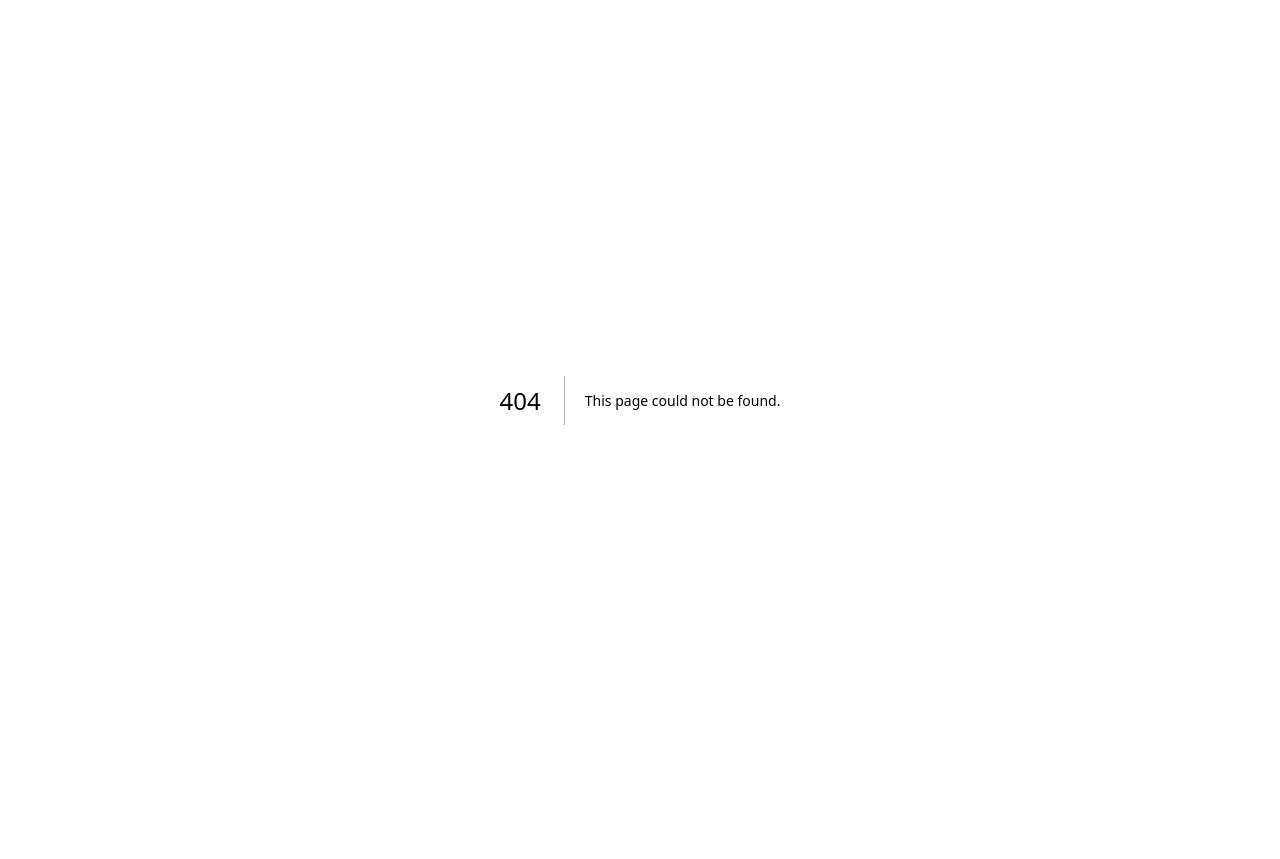
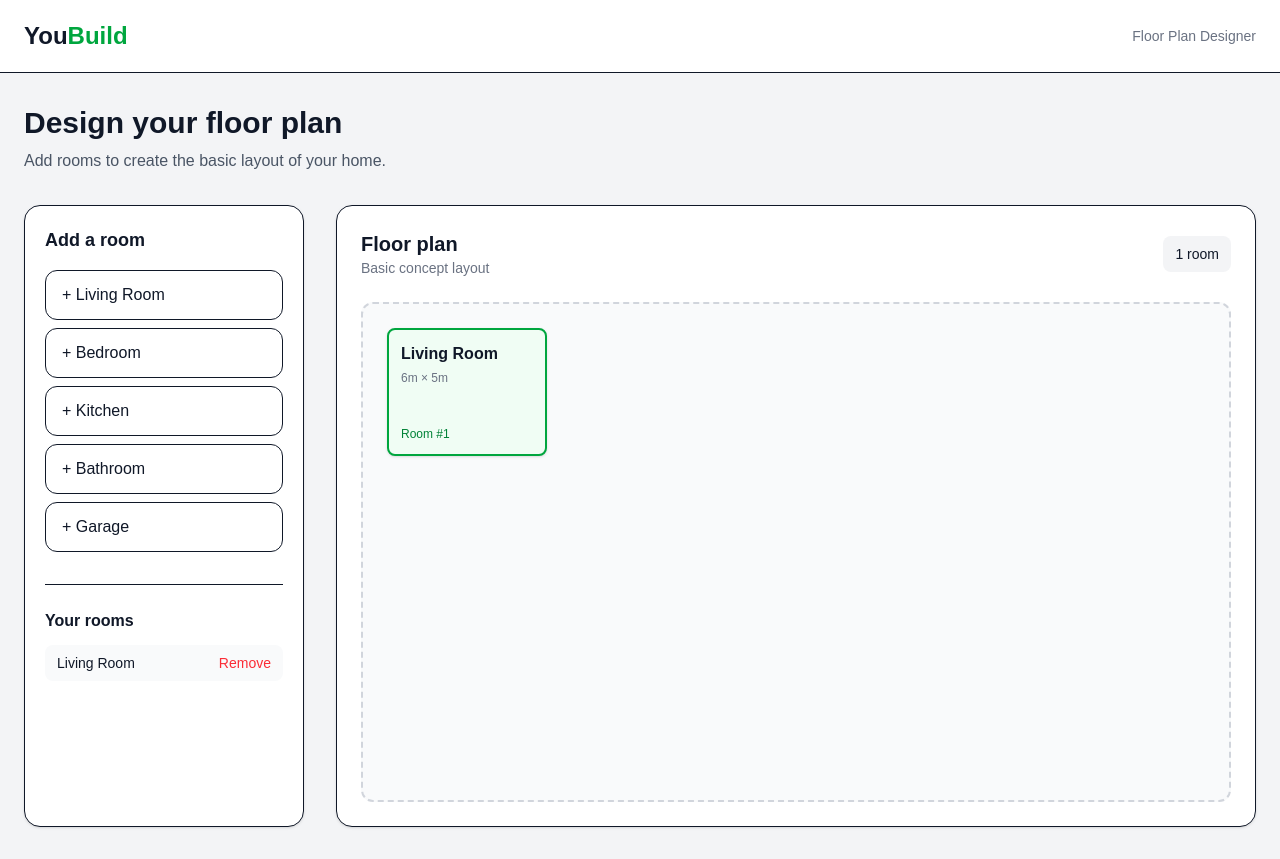
Before and after one commit to moitaleldere-alt/Youbuild-, a Next.js app: page /designer/floorplan in a window 1280 px wide. Before the commit this address had no page. Before the commit the page ends 800 px from the top, so only its background shows below. Built offline with nearby package versions, Linux system fonts and the light colour scheme.

Commit message:
add interactive floor plan prototype

```diff
--- /dev/null
+++ b/app/designer/floorplan/page.tsx
@@ -0,0 +1,138 @@
+"use client";
+
+import { useState } from "react";
+
+type Room = {
+  id: number;
+  name: string;
+  width: number;
+  height: number;
+};
+
+const roomTypes = ["Living Room", "Bedroom", "Kitchen", "Bathroom", "Garage"];
+
+export default function FloorPlanPage() {
+  const [rooms, setRooms] = useState<Room[]>([
+    {
+      id: 1,
+      name: "Living Room",
+      width: 6,
+      height: 5,
+    },
+  ]);
+
+  function addRoom(name: string) {
+    const newRoom: Room = {
+      id: Date.now(),
+      name,
+      width: 4,
+      height: 4,
+    };
+
+    setRooms([...rooms, newRoom]);
+  }
+
+  function removeRoom(id: number) {
+    setRooms(rooms.filter((room) => room.id !== id));
+  }
+
+  return (
+    <main className="min-h-screen bg-gray-100 text-gray-900">
+      <header className="border-b bg-white">
+        <div className="mx-auto flex max-w-7xl items-center justify-between px-6 py-5">
+          <a href="/" className="text-2xl font-bold">
+            You<span className="text-green-600">Build</span>
+          </a>
+
+          <span className="text-sm text-gray-500">Floor Plan Designer</span>
+        </div>
+      </header>
+
+      <section className="mx-auto max-w-7xl px-6 py-8">
+        <h1 className="text-3xl font-bold">Design your floor plan</h1>
+
+        <p className="mt-2 text-gray-600">
+          Add rooms to create the basic layout of your home.
+        </p>
+
+        <div className="mt-8 grid gap-8 lg:grid-cols-[280px_1fr]">
+          {/* Room controls */}
+          <aside className="rounded-2xl border bg-white p-5 shadow-sm">
+            <h2 className="text-lg font-semibold">Add a room</h2>
+
+            <div className="mt-4 space-y-2">
+              {roomTypes.map((room) => (
+                <button
+                  key={room}
+                  onClick={() => addRoom(room)}
+                  className="w-full rounded-xl border px-4 py-3 text-left font-medium hover:border-green-600 hover:bg-green-50"
+                >
+                  + {room}
+                </button>
+              ))}
+            </div>
+
+            <div className="mt-8 border-t pt-6">
+              <h2 className="font-semibold">Your rooms</h2>
+
+              <div className="mt-3 space-y-2">
+                {rooms.map((room) => (
+                  <div
+                    key={room.id}
+                    className="flex items-center justify-between rounded-lg bg-gray-50 px-3 py-2 text-sm"
+                  >
+                    <span>{room.name}</span>
+
+                    <button
+                      onClick={() => removeRoom(room.id)}
+                      className="text-red-500 hover:text-red-700"
+                    >
+                      Remove
+                    </button>
+                  </div>
+                ))}
+              </div>
+            </div>
+          </aside>
+
+          {/* Floor plan */}
+          <section className="min-h-[600px] rounded-2xl border bg-white p-6 shadow-sm">
+            <div className="mb-6 flex items-center justify-between">
+              <div>
+                <h2 className="text-xl font-semibold">Floor plan</h2>
+                <p className="text-sm text-gray-500">
+                  Basic concept layout
+                </p>
+              </div>
+
+              <span className="rounded-lg bg-gray-100 px-3 py-2 text-sm">
+                {rooms.length} room{rooms.length === 1 ? "" : "s"}
+              </span>
+            </div>
+
+            <div className="flex min-h-[500px] flex-wrap items-start gap-3 rounded-xl border-2 border-dashed border-gray-300 bg-gray-50 p-6">
+              {rooms.map((room) => (
+                <div
+                  key={room.id}
+                  className="flex h-32 w-40 flex-col justify-between rounded-lg border-2 border-green-600 bg-green-50 p-3 shadow-sm"
+                >
+                  <div>
+                    <p className="font-semibold">{room.name}</p>
+
+                    <p className="mt-1 text-xs text-gray-500">
+                      {room.width}m × {room.height}m
+                    </p>
+                  </div>
+
+                  <span className="text-xs text-green-700">
+                    Room #{room.id}
+                  </span>
+                </div>
+              ))}
+            </div>
+          </section>
+        </div>
+      </section>
+    </main>
+  );
+}
```
